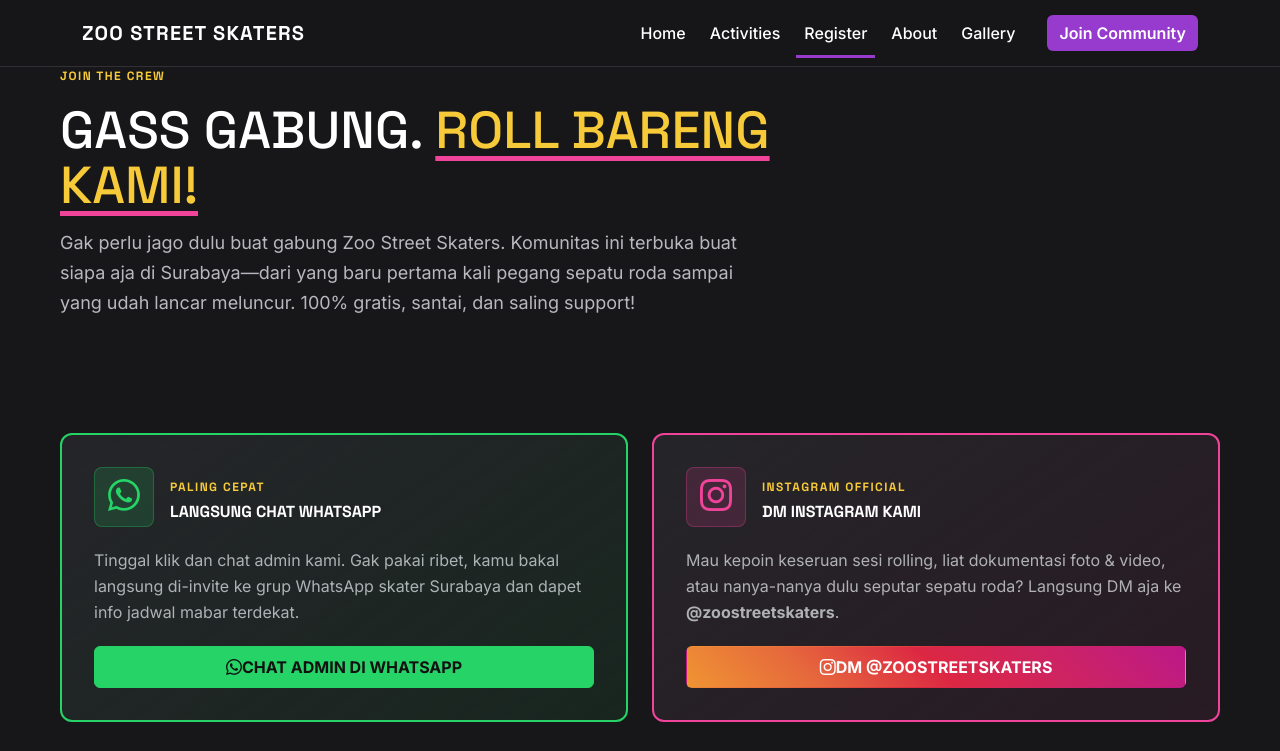
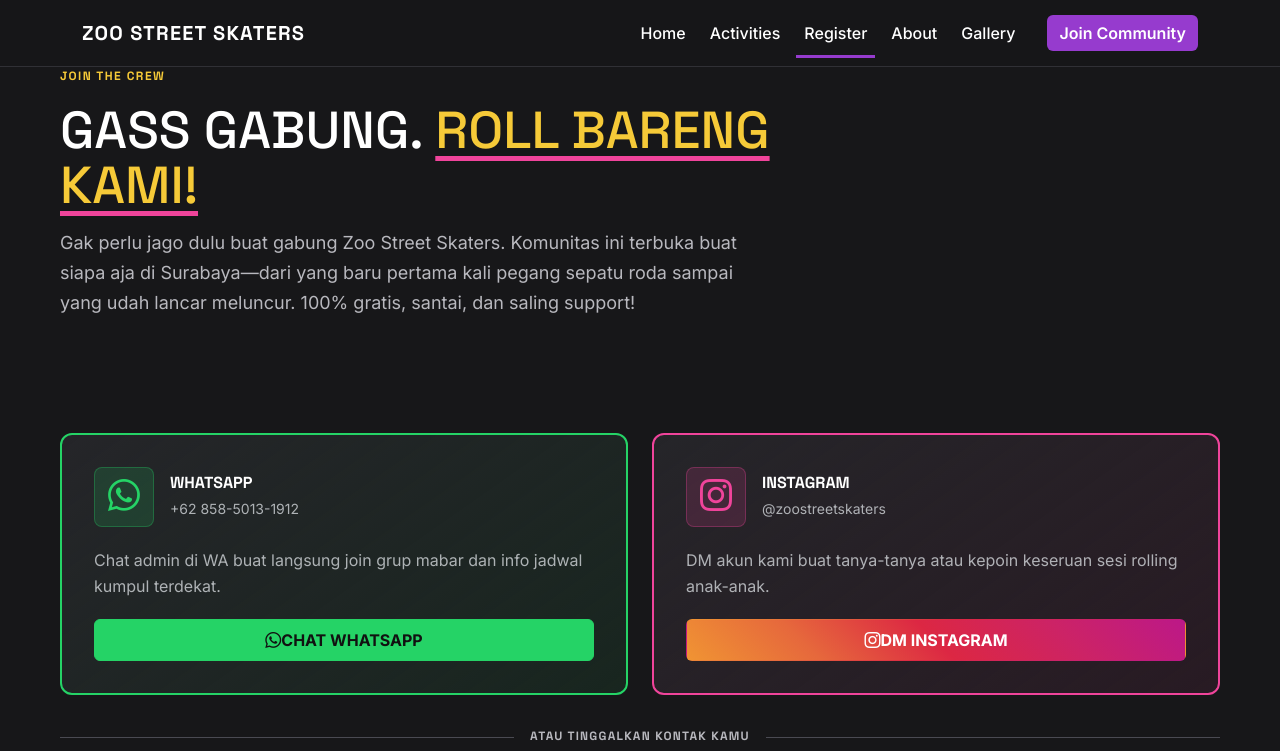
Before and after one commit to Maizu28/uts-paw-p1-zoostreetskaters, a plain HTML site: page register.html in a window 1280 px wide. Shown: the top 751 px of the page. Drawn offline with nearby package versions, Linux system fonts and the light colour scheme.

Commit message:
Update teks kontak WhatsApp dan Instagram pendaftaran agar lebih santai dan ringkas

```diff
--- a/register.html
+++ b/register.html
@@ -78,20 +78,20 @@
                   <i class="bi bi-whatsapp" aria-hidden="true"></i>
                 </div>
                 <div>
-                  <span class="site-eyebrow mb-1">Paling Cepat</span>
-                  <h2 class="register-connect-title h4 mb-0">Langsung Chat WhatsApp</h2>
+                  <h2 class="register-connect-title h4 mb-1">WhatsApp</h2>
+                  <p class="text-muted small mb-0">+62 858-5013-1912</p>
                 </div>
               </div>
               <p class="text-muted mb-0">
-                Tinggal klik dan chat admin kami. Gak pakai ribet, kamu bakal langsung di-invite ke grup WhatsApp skater Surabaya dan dapet info jadwal mabar terdekat.
+                Chat admin di WA buat langsung join grup mabar dan info jadwal kumpul terdekat.
               </p>
               <a
                 class="btn site-btn register-btn-wa"
-                href="https://wa.me/6285850131912?text=Halo%20min,%20saya%20mau%20gabung%20Zoo%20Street%20Skaters%20Surabaya!"
+                href="https://wa.me/6285850131912?text=Halo%20min,%20mau%20gabung%20Zoo%20Street%20Skaters!"
                 target="_blank"
                 rel="noopener noreferrer"
               >
-                <i class="bi bi-whatsapp" aria-hidden="true"></i> Chat Admin di WhatsApp
+                <i class="bi bi-whatsapp" aria-hidden="true"></i> Chat WhatsApp
               </a>
             </div>
 
@@ -102,12 +102,12 @@
                   <i class="bi bi-instagram" aria-hidden="true"></i>
                 </div>
                 <div>
-                  <span class="site-eyebrow mb-1">Instagram Official</span>
-                  <h2 class="register-connect-title h4 mb-0">DM Instagram Kami</h2>
+                  <h2 class="register-connect-title h4 mb-1">Instagram</h2>
+                  <p class="text-muted small mb-0">@zoostreetskaters</p>
                 </div>
               </div>
               <p class="text-muted mb-0">
-                Mau kepoin keseruan sesi rolling, liat dokumentasi foto &amp; video, atau nanya-nanya dulu seputar sepatu roda? Langsung DM aja ke <strong>@zoostreetskaters</strong>.
+                DM akun kami buat tanya-tanya atau kepoin keseruan sesi rolling anak-anak.
               </p>
               <a
                 class="btn site-btn register-btn-ig"
@@ -115,7 +115,7 @@
                 target="_blank"
                 rel="noopener noreferrer"
               >
-                <i class="bi bi-instagram" aria-hidden="true"></i> DM @zoostreetskaters
+                <i class="bi bi-instagram" aria-hidden="true"></i> DM Instagram
               </a>
             </div>
           </div>
```
